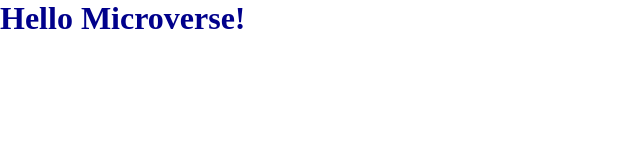
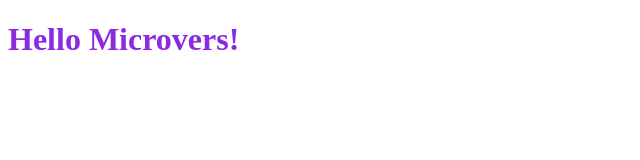
Before and after one commit to mikethreels/Hello_Microverse, a plain HTML site: page index.html in a window 1280 px wide. Shown: the whole page, without its empty margins (0-640 px from the left). Drawn offline with Linux system fonts and the light colour scheme.

Commit message:
Corret Linter Error

```diff
--- a/index.html
+++ b/index.html
@@ -8,8 +8,6 @@
     <title>Document</title>
 </head>
 <body>
-    <header class="header">
-        <h1>Hello Microverse!</h1>
-    </header>
+    <h1>Hello Microvers!</h1>
 </body>
 </html>
--- a/style.css
+++ b/style.css
@@ -1,10 +1,3 @@
-
-*{
-    margin:0;
-    padding: 0;
-    box-sizing: border-box;
+h1 {
+  color: blueviolet;
 }
-
-.header{
-color: darkblue;
-}
```
